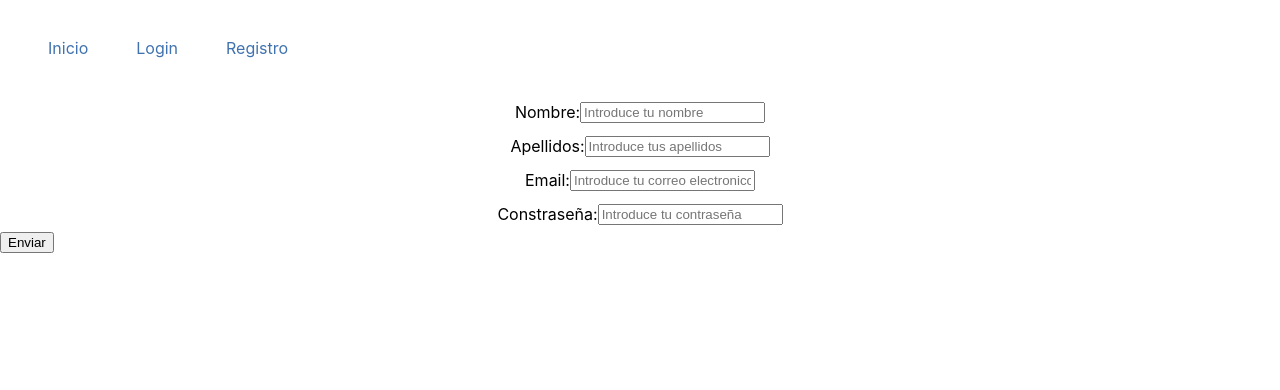
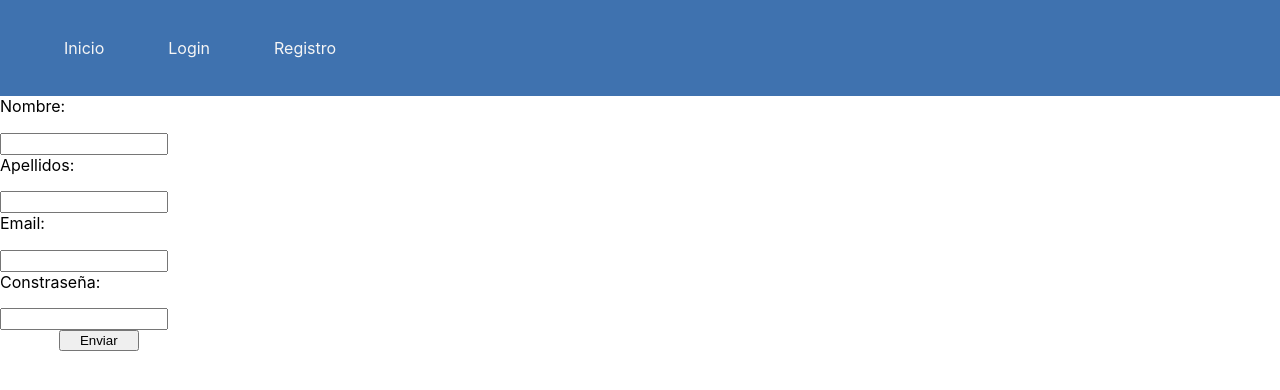
Before and after one commit to Davids-dir/Frontend_Clinica, a React (Create React App) app: page /signup in a window 1280 px wide. Shown: the top 390 px of the page. Built offline with nearby package versions, Linux system fonts and the light colour scheme.

Commit message:
Edit SignUp.jsx
Review method POST when press button. Fix: Added type 'button' in HTML tag

```diff
--- a/src/components/Header/Header.jsx
+++ b/src/components/Header/Header.jsx
@@ -7,15 +7,14 @@ const Header = () => {
     return (
 
         <header className = 'header'>
+
             <div className = 'nullHeader'></div>
             <Link to = '/'>Inicio</Link>
             <div className = 'nullHeader'></div>
             <Link to = '/login'>Login</Link>
             <div className = 'nullHeader'></div>
             <Link to = '/signup'>Registro</Link>
-            <div>
 
-            </div>
         </header>
     )
 }
--- a/src/components/Header/Header.scss
+++ b/src/components/Header/Header.scss
@@ -2,14 +2,15 @@
     display: flex;
     align-items: center;
     height: 6em;
+    background-color: #3f72af;
 
     div {
-        width: 3em;
+        width: 4em;
     }
 
     a {
         text-decoration: none;
-        color: #3f72af;
+        color: whitesmoke;
 
     &:hover {
         cursor: pointer;
--- a/src/containers/Login/Login.jsx
+++ b/src/containers/Login/Login.jsx
@@ -29,7 +29,7 @@ const Login = () => {
         axios.post('https://backend-clinica-dental.herokuapp.com/customers/login', body)
 
             .then(res =>
-                console.log (res.data).send ({ message: `Bienvenido de nuevo ${Customer.name}.`}))
+                console.log(res.data).send({ message: `Bienvenido de nuevo ${Customer.name}.` }))
 
             .catch(error => {
                 console.log(error)
@@ -40,15 +40,15 @@ const Login = () => {
 
         <div className='divLogin'>
             <form>
-                <label>Nombre: <input type="text" name='name' placeholder='Introduce tu nombre' onChange={handleEvent} />
+                <label>Nombre:<p></p><input type="text" name='name' placeholder='Introduce tu nombre' onChange={handleEvent} />
                 </label>
-                <label>Apellidos: <input type="text" name='surname' placeholder='Introduce tus apellidos' onChange={handleEvent} />
+                <label>Apellidos:<p></p><input type="text" name='surname' placeholder='Introduce tus apellidos' onChange={handleEvent} />
                 </label>
-                <label>Email: <input type="text" name='email' placeholder='Introduce tu correo electronico' onChange={handleEvent} />
+                <label>Email:<p></p><input type="email" name='email' placeholder='Introduce tu correo electronico' onChange={handleEvent} />
                 </label>
-                <label>Constraseña: <input type="text" name='password' placeholder='Introduce tu contraseña' onChange={handleEvent} />
+                <label>Constraseña:<p></p><input type="text" name='password' placeholder='Introduce tu contraseña' onChange={handleEvent} />
                 </label>
-                <button type='submit' onClick={() => { Send () }}>Enviar</button>
+                <button type='submit' onClick={() => { Send() }}>Enviar</button>
             </form>
         </div>
     )
--- a/src/containers/Login/Login.scss
+++ b/src/containers/Login/Login.scss
@@ -1,6 +1,22 @@
-label {
+form {
     display: flex;
-    flex-direction: row;
-    justify-content: center;
-    padding: 0.4em;
+    flex-direction: column;
+    align-items: flex-start;;
+    float: left;
+    height: 12em;
+
 }
+
+p {
+    width: 0.2em;
+}
+
+input{
+    height: 1.2em;
+    width: 12em;
+}
+
+button {
+    margin-left: 35%;
+    width: 6em;
+}
--- a/src/containers/SignUp/SignUp.jsx
+++ b/src/containers/SignUp/SignUp.jsx
@@ -2,59 +2,43 @@
 import React, { useState } from 'react';
 import axios from 'axios';
 
+// Importo la hoja de estilos
 import './SignUp.scss';
 
 // Logica con el registro de usuario
 const SignUp = () => {
 
     // HOOK
-    const [NewCustomer, setNewCustomer] = useState({
+    const [customer, setCustomer] = useState({
         name: "",
         surname: "",
         email: "",
         password: ""
-    })
+    });
 
     // Manejador de eventos
-    const handleEvent = ev => { setNewCustomer({ ...NewCustomer, [ev.target.name]: ev.target.type === "number" ? +ev.target.value : ev.target.value }); };
+    const handleEvent = ev => { setCustomer ({ ...customer, [ev.target.name]: ev.target.type === "number" ? +ev.target.value : ev.target.value })};
 
     // POST hacia la base de datos
      const  Send = () => {
 
-        let body = {
-            name: NewCustomer.name,
-            surname: NewCustomer.surname,
-            email: NewCustomer.email,
-            password: NewCustomer.password
-        };
-
-        axios.post ( 'https://backend-clinica-dental.herokuapp.com/customers/signup', body )
-
-            .then (res => {
-                console.log ( body )
-            })
-            .catch (error => {
-                console.log (error)
-            })
-    };
+        axios.post ( 'https://backend-clinica-dental.herokuapp.com/customers/signup', customer )
+        .then (res => { console.log ( res.data )})
+        .catch (error => { console.log (error)})
+    }
 
     return (
 
-        <div className='divSignup'>
+        <div>
             <form>
-                <label>Nombre: <input type="text" name='name' placeholder='Introduce tu nombre' onChange={handleEvent} />
-                </label>
-                <label>Apellidos: <input type="text" name='surname' placeholder='Introduce tus apellidos' onChange={handleEvent} />
-                </label>
-                <label>Email: <input type="text" name='email' placeholder='Introduce tu correo electronico' onChange={handleEvent} />
-                </label>
-                <label>Constraseña: <input type="text" name='password' placeholder='Introduce tu contraseña' onChange={handleEvent} />
-                </label>
-                <button type='submit' onClick={ () =>  { Send () }}>Enviar</button>
+                <label>Nombre:<p></p><input type="text" name='name' onChange={handleEvent} /></label>
+                <label>Apellidos:<p></p><input type="text" name='surname' onChange={handleEvent} /></label>
+                <label>Email:<p></p><input type="email" name='email' onChange={handleEvent} /></label>
+                <label>Constraseña:<p></p><input type="text" name='password' onChange={handleEvent} /></label>
+                <button  type="button" onClick={ () =>  { Send () }}>Enviar</button>
             </form>
         </div>
     )
 }
 
-
 export default SignUp;
--- a/src/containers/SignUp/SignUp.scss
+++ b/src/containers/SignUp/SignUp.scss
@@ -1,6 +1,20 @@
-label {
+form {
     display: flex;
-    flex-direction: row;
-    justify-content: center;
-    padding: 0.4em;
+    flex-direction: column;
+    align-items: flex-start;;
+    float: left;
 }
+
+p {
+    width: 0.2em;
+}
+
+input{
+    height: 1.2em;
+    width: 12em;
+}
+
+button {
+    margin-left: 35%;
+    width: 6em;
+}
```
